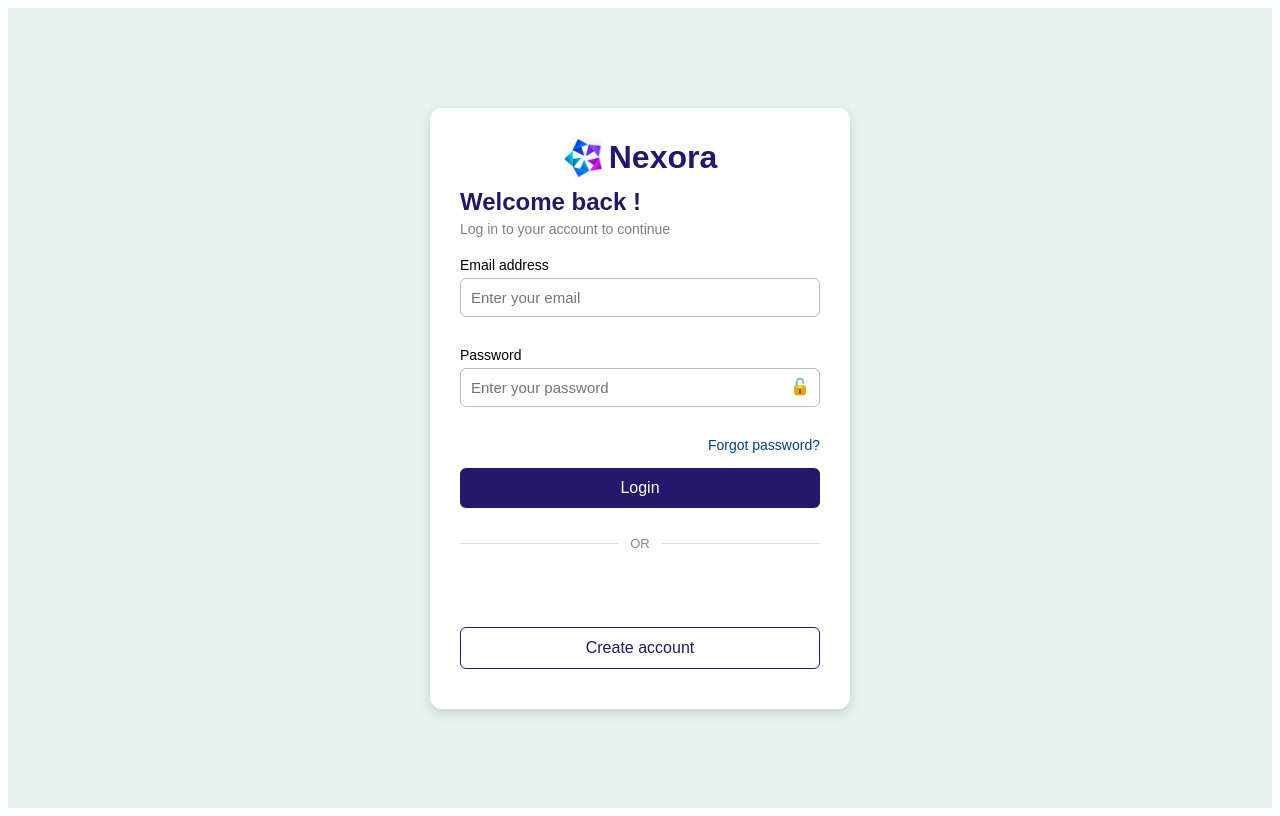
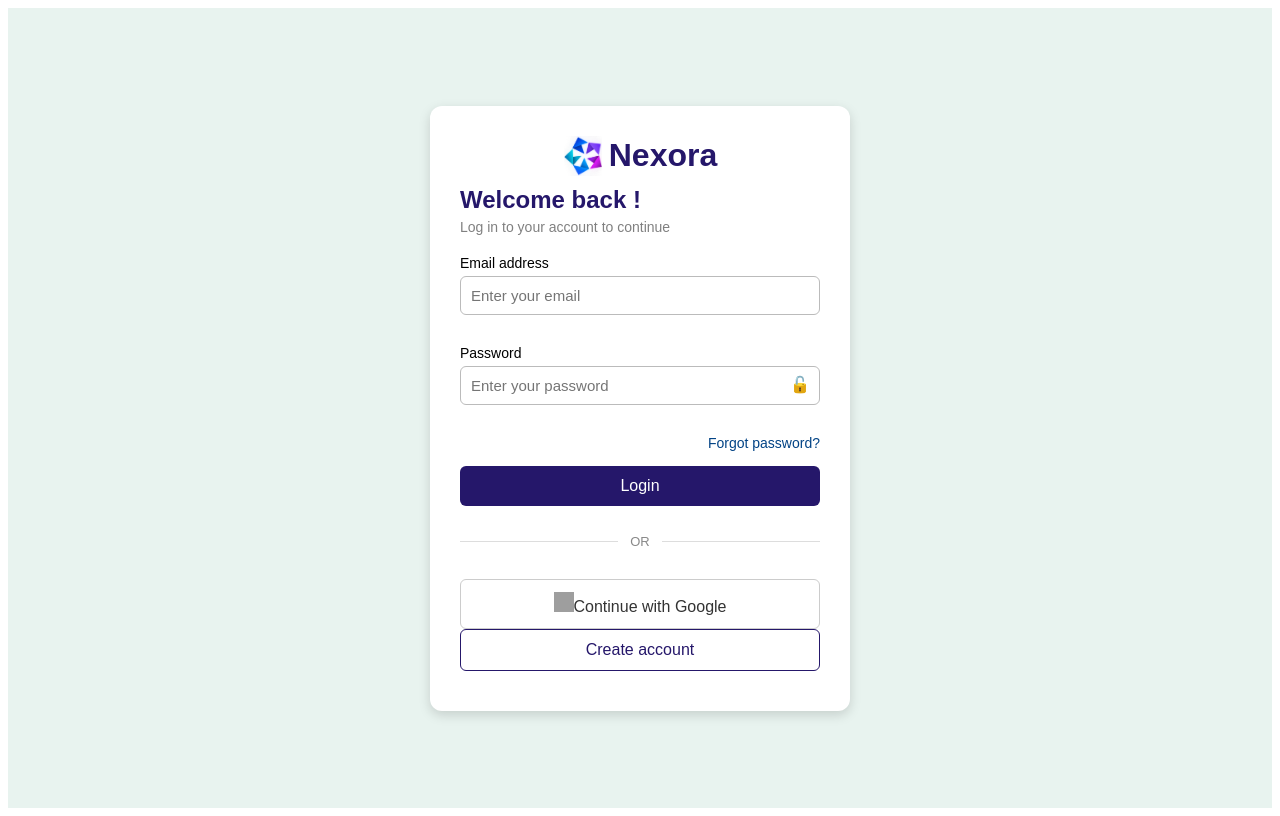
Before and after one commit to Shruti-118/Group3-frontend-smart-community, a React (Vite) app: page / in a window 1280 px wide. Built offline with nearby package versions, Linux system fonts and the light colour scheme; no server answers; grey boxes are pictures that could not be loaded.

Commit message:
google config

```diff
--- a/src/Login.jsx
+++ b/src/Login.jsx
@@ -152,80 +152,13 @@ function Login() {
   }
 }
 // GOOGLE LOGIN
-async function handleGoogleSuccess(credentialResponse) {
-  try {
-    const googleToken = credentialResponse.credential;
-
-    if (!googleToken) {
-      setPasswordError("Google login failed. Please try again.");
-      return;
-    }
-    const response = await fetch(API_URL + "/api/auth/google",
-      {
-        method: "POST",
-        headers: {
-          "Content-Type": "application/json",
-        },
-        body: JSON.stringify({
-          credential: googleToken,
-        }),
-      }
-    );
-
-    const data = await response.json().catch(() => ({}));
-
-    if (!response.ok) {
-      setPasswordError(
-        data.message || "Google login failed. Please try again."
-      );
-      return;
-    }
-
-    if (!data.accessToken || !data.user) {
-      setPasswordError(
-        "Google login failed: required user or access token was not received."
-      );
-      return;
-    }
-
-    // Save the backend's access token.
-    localStorage.setItem("token", data.accessToken);
-    if (data.refreshToken) {
-      localStorage.setItem("refreshToken", data.refreshToken);
-    }
-    const loggedInUser = data.user;
-    const userEmail = loggedInUser.email || "";
-    const userName =
-      loggedInUser.name ||
-      userEmail.split("@")[0] ||
-      "User";
-
-    localStorage.setItem(
-      "user",
-      JSON.stringify({
-        ...loggedInUser,
-        name: userName,
-        email: userEmail,
-      })
-    );
-
-    const role = loggedInUser.role || data.role || "user";
-
-    localStorage.setItem("role", role);
-    localStorage.setItem("isLoggedIn", "true");
-
-    setEmailError("");
-    setPasswordError("");
-
-    navigate(role === "admin" ? "/admin" : "/home");
-  } catch (err) {
-    console.error("Google login error:", err);
-
-    setPasswordError(
-      "Cannot connect to the server. Please try again."
-    );
-  }
+function handleGoogleLogin() {
+  // Redirect the user to the backend.
+  // Spring Security will handle Google authentication.
+  window.location.href =
+    "https://smartcommunity-2jf8.onrender.com/oauth2/authorization/google";
 }
+// GOOGLE LOGIN ERROR
 function handleGoogleError() {
   setPasswordError(
     "Google sign-in was unsuccessful. Please try again."
@@ -281,17 +214,16 @@ function handleGoogleError() {
         </div>
 
         {/* Login through Google */}
-        <div className="google-login">
-          <GoogleLogin
-            onSuccess={handleGoogleSuccess}
-            onError={handleGoogleError}
-            text="continue_with"
-            shape="rectangular"
-            theme="outline"
-            size="large"
-            width="320"
-          />
-        </div>
+        <button type="button"
+          onClick={handleGoogleLogin}
+          className="google-login-button">
+          <img
+            src="https://www.gstatic.com/firebasejs/ui/2.0.0/images/auth/google.svg"
+            alt="Google"
+            width="20"
+            height="20"
+          />Continue with Google
+        </button>
 
         <button
           type="button"
--- a/src/styles.css
+++ b/src/styles.css
@@ -96,7 +96,21 @@
   color: #25176a;
   border: 1px solid #25176a;
 }
-/* ---- add this at the bottom of styles.css ---- */
+.google-login-button {
+  width: 100%;
+  padding: 12px;
+  margin-top: 12px;
+  border: 1px solid #ccc;
+  border-radius: 6px;
+  background-color: white;
+  color: #333;
+  font-size: 16px;
+  cursor: pointer;
+}
+.google-login-button:hover {
+  background-color: #f5f5f5;
+}
+
 .terms-row {
   display: flex;
   align-items: center;
```
